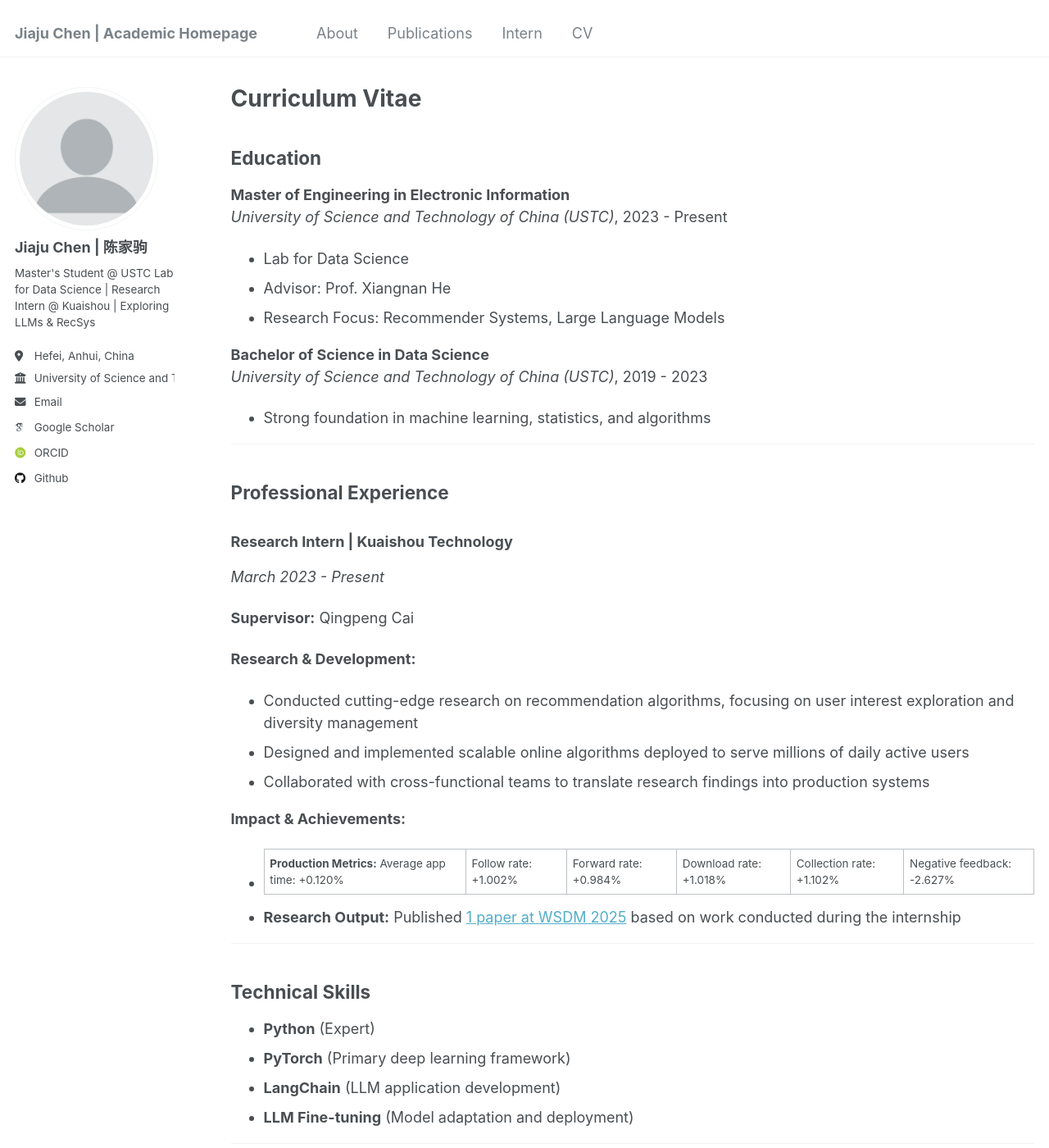
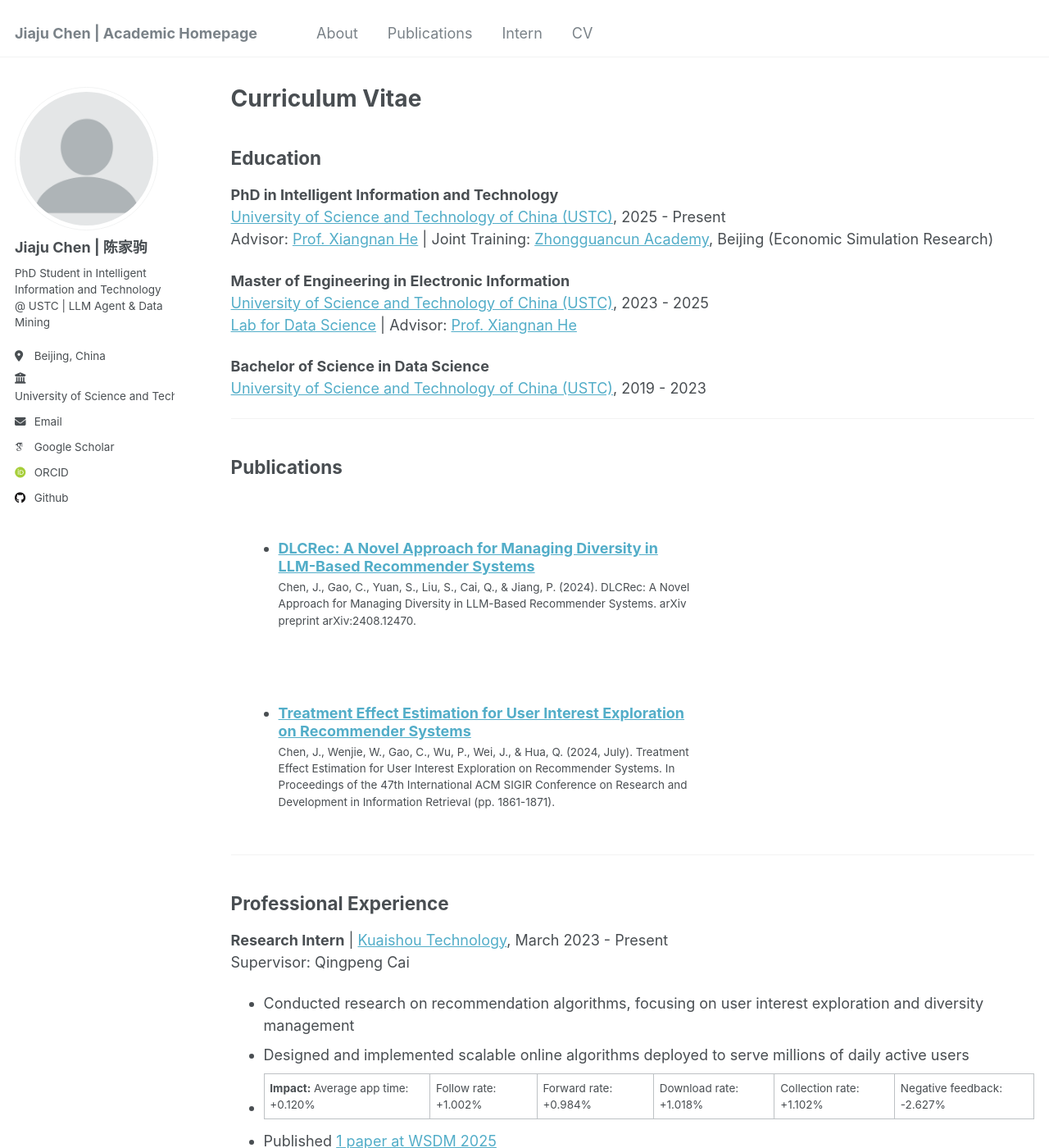
Before and after one commit to Jiaju-Chen/Jiaju-Chen.github.io, a Jekyll site: the page built from _pages/cv.md, in a window 1280 px wide and 1400 px high. Shown: the whole window at 82% size. Built offline with Jekyll 4.4.1, drawn with Linux system fonts in a browser that asks for light colours; some web fonts are replaced; some of the changed text lies outside the part shown.

Commit message:
update2026

```diff
--- a/_config.yml
+++ b/_config.yml
@@ -24,9 +24,10 @@ author:
   avatar           : "profile.png"
   name             : "Jiaju Chen | 陈家驹"
   pronouns         : # "he/his" # example: "she/her"
-  bio              : "Master's Student @ USTC Lab for Data Science | Research Intern @ Kuaishou | Exploring LLMs & RecSys"
-  location         : "Hefei, Anhui, China"
+  bio              : "PhD Student in Intelligent Information and Technology @ USTC | LLM Agent & Data Mining"
+  location         : "Beijing, China"
   employer         : "University of Science and Technology of China"
+  employer_url     : "http://en.ustc.edu.cn/"
   uri              : # URL
   email            : "cjj01 at mail.ustc.edu.cn"
 
@@ -117,7 +118,7 @@ staticman:
       options:
         format           : "iso8601" # "iso8601" (default), "timestamp-seconds", "timestamp-milliseconds"
 atom_feed:
-  hide                   : false     # change to true to hide the RSS feed in the footer
+  hide                   : true     # change to true to hide the RSS feed in the footer
   path                   : # blank (default) uses feed.xml
 
 
--- a/_includes/author-profile.html
+++ b/_includes/author-profile.html
@@ -28,7 +28,14 @@
         <li class="author__desktop"><i class="fa-solid fa-location-dot icon-pad-right" aria-hidden="true"></i>{{ author.location }}</li>
       {% endif %}
       {% if author.employer %}
-        <li class="author__desktop"><i class="fas fa-fw fa-building-columns icon-pad-right" aria-hidden="true"></i>{{ author.employer }}</li>
+        <li class="author__desktop">
+          <i class="fas fa-fw fa-building-columns icon-pad-right" aria-hidden="true"></i>
+          {% if author.employer_url %}
+            <a href="{{ author.employer_url }}">{{ author.employer }}</a>
+          {% else %}
+            {{ author.employer }}
+          {% endif %}
+        </li>
       {% endif %}
       {% if author.uri %}
         <li><a href="{{ author.uri }}"><i class="fas fa-fw fa-link icon-pad-right" aria-hidden="true"></i>{{ site.data.ui-text[site.locale].website_label | default: "Website" }}</a></li>
--- a/_includes/footer/custom.html
+++ b/_includes/footer/custom.html
@@ -1,3 +1,2 @@
 <!-- start custom footer snippets -->
-<a href="/sitemap/">Sitemap</a>
 <!-- end custom footer snippets -->
--- a/_pages/cv.md
+++ b/_pages/cv.md
@@ -11,49 +11,16 @@ redirect_from:
 
 ## Education
 
+**PhD in Intelligent Information and Technology**
+[University of Science and Technology of China (USTC)](http://en.ustc.edu.cn/), 2025 - Present
+Advisor: [Prof. Xiangnan He](https://hexiangnan.github.io/) | Joint Training: [Zhongguancun Academy](http://en.ustc.edu.cn/), Beijing (Economic Simulation Research)
+
 **Master of Engineering in Electronic Information**
-*University of Science and Technology of China (USTC)*, 2023 - Present
-- Lab for Data Science
-- Advisor: Prof. Xiangnan He
-- Research Focus: Recommender Systems, Large Language Models
+[University of Science and Technology of China (USTC)](http://en.ustc.edu.cn/), 2023 - 2025
+[Lab for Data Science](https://data-science.ustc.edu.cn/) | Advisor: [Prof. Xiangnan He](https://hexiangnan.github.io/)
 
 **Bachelor of Science in Data Science**
-*University of Science and Technology of China (USTC)*, 2019 - 2023
-- Strong foundation in machine learning, statistics, and algorithms
-
----
-
-## Professional Experience
-
-### Research Intern | Kuaishou Technology
-*March 2023 - Present*
-
-**Supervisor:** Qingpeng Cai
-
-**Research & Development:**
-- Conducted cutting-edge research on recommendation algorithms, focusing on user interest exploration and diversity management
-- Designed and implemented scalable online algorithms deployed to serve millions of daily active users
-- Collaborated with cross-functional teams to translate research findings into production systems
-
-**Impact & Achievements:**
-- **Production Metrics:** Average app time: +0.120% | Follow rate: +1.002% | Forward rate: +0.984% | Download rate: +1.018% | Collection rate: +1.102% | Negative feedback: -2.627%
-- **Research Output:** Published [1 paper at WSDM 2025](https://arxiv.org/abs/2408.12470) based on work conducted during the internship
-
----
-
-## Technical Skills
-
-- **Python** (Expert)
-- **PyTorch** (Primary deep learning framework)
-- **LangChain** (LLM application development)
-- **LLM Fine-tuning** (Model adaptation and deployment)
-
----
-
-## Language Proficiency
-
-- **English:** TOEFL Best Score: **98**
-- **Chinese:** Native Speaker
+[University of Science and Technology of China (USTC)](http://en.ustc.edu.cn/), 2019 - 2023
 
 ---
 
@@ -65,12 +32,24 @@ redirect_from:
 
 ---
 
-## Academic Service & Activities
+## Professional Experience
 
-- **Conference Reviewer:** Actively reviewing papers for top-tier conferences
-- **Research Collaborations:** Working with researchers from industry and academia
-- **Open Source:** Contributing to recommendation system frameworks and tools
+**Research Intern** | [Kuaishou Technology](https://www.kuaishou.com/), March 2023 - Present
+Supervisor: Qingpeng Cai
+
+- Conducted research on recommendation algorithms, focusing on user interest exploration and diversity management
+- Designed and implemented scalable online algorithms deployed to serve millions of daily active users
+- **Impact:** Average app time: +0.120% | Follow rate: +1.002% | Forward rate: +0.984% | Download rate: +1.018% | Collection rate: +1.102% | Negative feedback: -2.627%
+- Published [1 paper at WSDM 2025](https://arxiv.org/abs/2408.12470)
 
 ---
 
-*Last Updated: January 2025*
+## Technical Skills
+
+**Python** | **PyTorch** | **LangChain** | **LLM Fine-tuning**
+
+---
+
+## Language Proficiency
+
+TOEFL Best Score: 98 | CET6: 592
```
Also changed, not shown: _pages/about.md (+1 -1 lines).
